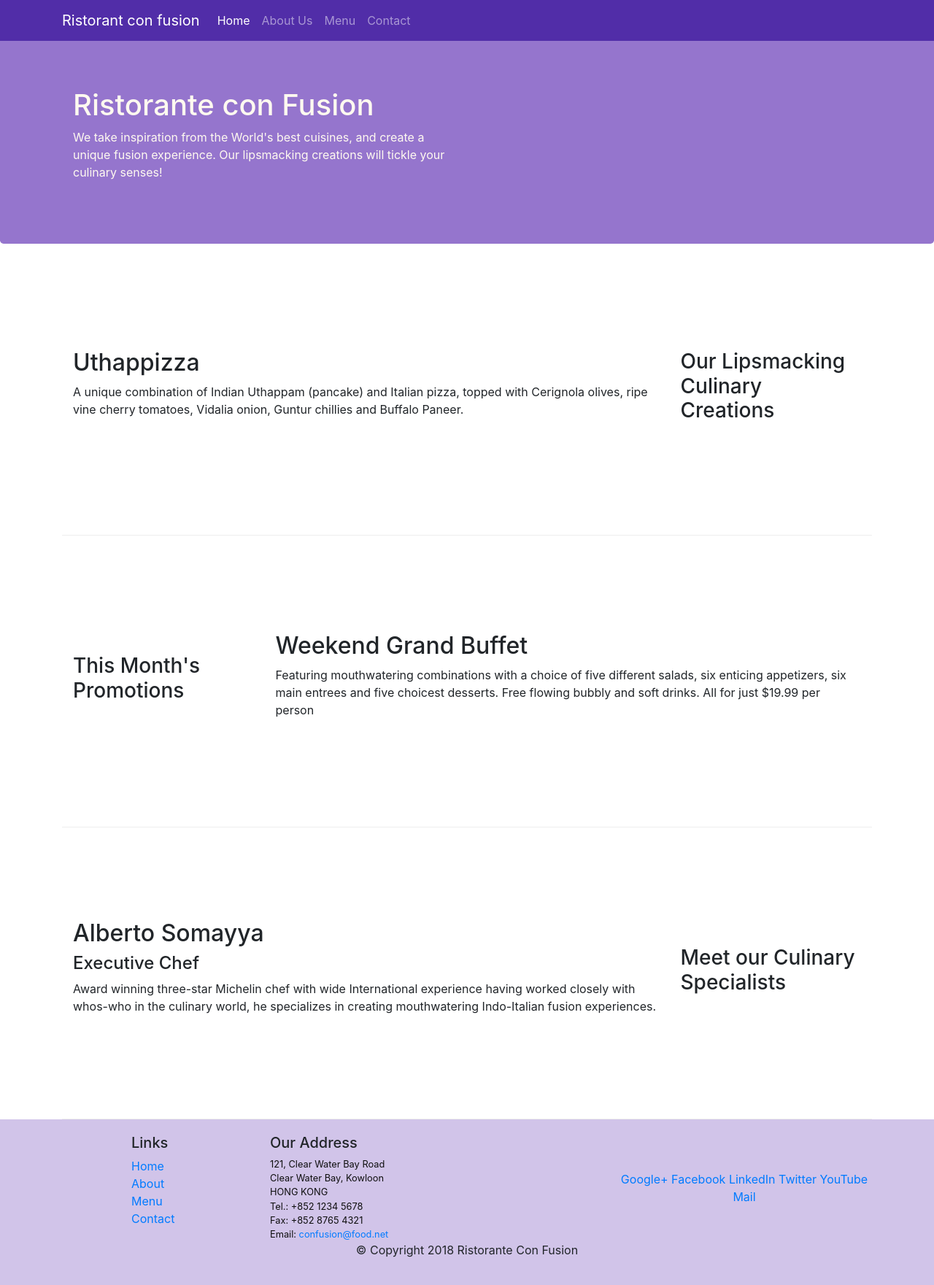
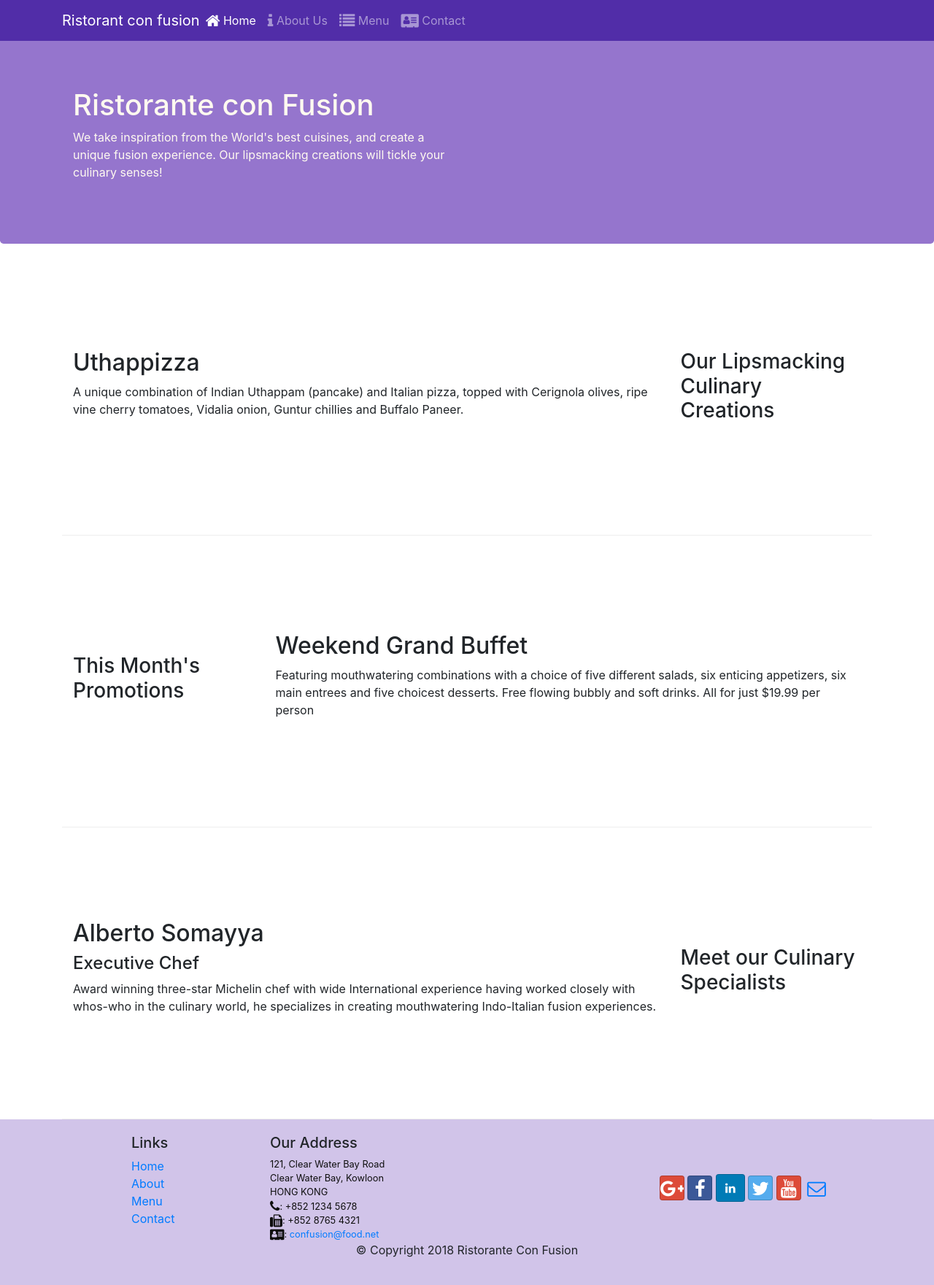
Before and after one commit to SamsonAyodele/Bootstrap4, a website: page index.html in a window 1280 px wide. Shown: the whole page at 73% size. Drawn offline with nearby package versions, Linux system fonts and the light colour scheme.

Commit message:
Icon Fonts

```diff
--- a/index.html
+++ b/index.html
@@ -9,6 +9,8 @@
 
     <!-- Bootstrap CSS -->
     <link rel="stylesheet" href="node_modules/bootstrap/dist/css/bootstrap.min.css">
+    <link rel="stylesheet" href="node_modules/font-awesome/css/font-awesome.min.css">
+    <link rel="stylesheet" href="node_modules/bootstrap-social/bootstrap-social.css">
     <link rel="stylesheet" href="./css/style.css">
     <title>Ristorante Con Fusion</title>
 </head>
@@ -19,13 +21,13 @@
             <button class="navbar-toggler" type="button" data-toggler="collapse" data-target="#Navbar">
                 <span class="navbar-toggler-icon"></span>
             </button>
-            <a class="navbar-brand" href="./index.html">Ristorant con fusion</a>
+            <a class="navbar-brand mr-auto" href="./index.html">Ristorant con fusion</a>
             <div class="collapse navbar-collapse" id="Navbar">
             <ul class="navbar-nav mr-auto">
-                <li class="nav-item active"><a class="nav-link" href="#">Home</a></li>
-                <li class="nav-item"><a class="nav-link" href="./aboutus.html">About Us</a></li>
-                <li class="nav-item"><a class="nav-link" href="#">Menu</a></li>
-                <li class="nav-item"><a class="nav-link" href="#">Contact</a></li>
+                <li class="nav-item active"><a class="nav-link" href="#"><span class="fa fa-home fa-lg"></span> Home</a></li>
+                <li class="nav-item"><a class="nav-link" href="./aboutus.html"><span class="fa fa-info fa-lg"></span> About Us</a></li>
+                <li class="nav-item"><a class="nav-link" href="#"><span class="fa fa-list fa-lg"></span> Menu</a></li>
+                <li class="nav-item"><a class="nav-link" href="#"><span class="fa fa-address-card fa-lg"></span> Contact</a></li>
             </ul>
            </div>
         </div>
@@ -96,19 +98,19 @@
 		              121, Clear Water Bay Road<br>
 		              Clear Water Bay, Kowloon<br>
 		              HONG KONG<br>
-		              Tel.: +852 1234 5678<br>
-		              Fax: +852 8765 4321<br>
-		              Email: <a href="mailto:confusion@food.net">confusion@food.net</a>
+		              <i class="fa fa-phone fa-lg"></i>: +852 1234 5678<br>
+		              <i class="fa fa-fax fa-lg"></i>: +852 8765 4321<br>
+		              <i class="fa fa-address-card fa-lg"></i>: <a href="mailto:confusion@food.net">confusion@food.net</a>
 		           </address>
                 </div>
                 <div class="col-12 col-sm-4 align-self-center">
                     <div class="text-center">
-                        <a href="http://google.com/+">Google+</a>
-                        <a href="http://www.facebook.com/profile.php?id=">Facebook</a>
-                        <a href="http://www.linkedin.com/in/">LinkedIn</a>
-                        <a href="http://twitter.com/">Twitter</a>
-                        <a href="http://youtube.com/">YouTube</a>
-                        <a href="mailto:">Mail</a>
+                        <a class="btn btn-social-icon btn-google" href="http://google.com/+"><i class="fa fa-google-plus"></i></a>
+                        <a class="btn btn-social-icon btn-facebook" href="http://www.facebook.com/profile.php?id="><i class="fa fa-facebook"></i></a>
+                        <a class="btn btn-socail-icon btn-linkedin" href="http://www.linkedin.com/in/"><i class="fa fa-linkedin"></i></a>
+                        <a class="btn btn-social-icon btn-twitter" href="http://twitter.com/"><i class="fa fa-twitter"></i></a>
+                        <a class="btn btn-social-icon btn-google" href="http://youtube.com/"><i class="fa fa-youtube"></i></a>
+                        <a class="btn btn-social-icon" href="mailto:"><i class="fa fa-envelope-o"></i></a>
                     </div>
                 </div>
            </div>
--- a/package.json
+++ b/package.json
@@ -14,6 +14,8 @@
     "lite-server": "^2.3.0"
   },
   "dependencies": {
-    "bootstrap": "^4.0.0"
+    "bootstrap": "^4.0.0",
+    "bootstrap-social": "^5.1.1",
+    "font-awesome": "^4.7.0"
   }
 }
```
Also changed, not shown: aboutus.html (+16 -14 lines), 1 other file.
